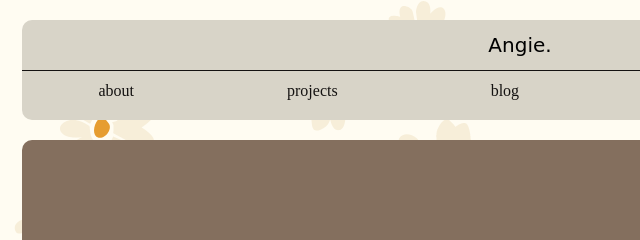
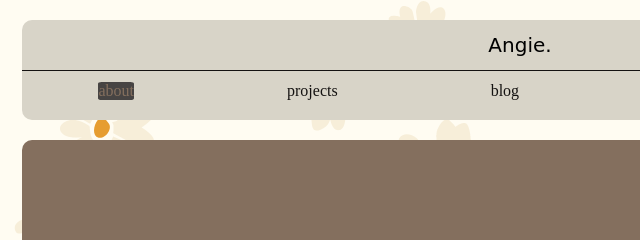
Before and after one commit to angelahempkmeier/portfolio, a plain HTML site: page assets/index.html in a window 1280 px wide. In both pictures the pointer is over the link "about". Shown: the top 240 px of the page, 120-760 px from the left. Drawn offline with Linux system fonts and the light colour scheme; a web font is replaced by a local one.

Commit message:
mudanças na nav

```diff
--- a/assets/styles.css
+++ b/assets/styles.css
@@ -35,6 +35,7 @@ body {
 
 
 .header-menu{
+    /*ideia: colocar uma altura na nav, dai centralizar os itens*/
 }
 
 
@@ -48,8 +49,7 @@ body {
 }
 
 .header-menu ul {
-    /*margin: 10px; /*eu gostaria de centralizar de uma forma diferente*/
-    height: 40px; /*gostaria de centralizar de forma diferente*/
+    height: 40px;
     justify-content: center;
     align-items: center;
     /*position: absolute;*/
@@ -69,19 +69,15 @@ body {
 
 }
 
-/*
-.header-menu-item {
-    display: flex;
-    align-items: center;
-    justify-content: center;
+.header-menu ul li a:hover {
+    color: #846F5E;
 }
-*/
-/*
-.header-menu ul li a:hover {
-    background-color: #FFFCF2;
-    border-radius: 5%;
+
+.header-menu ul li:hover {
+    /*quero aumentar o tamanho do container*/
+    border-radius: 10%;
+    background-color: #474443;
 }
-*/
 
 
 /*USO COMUM*/
```
